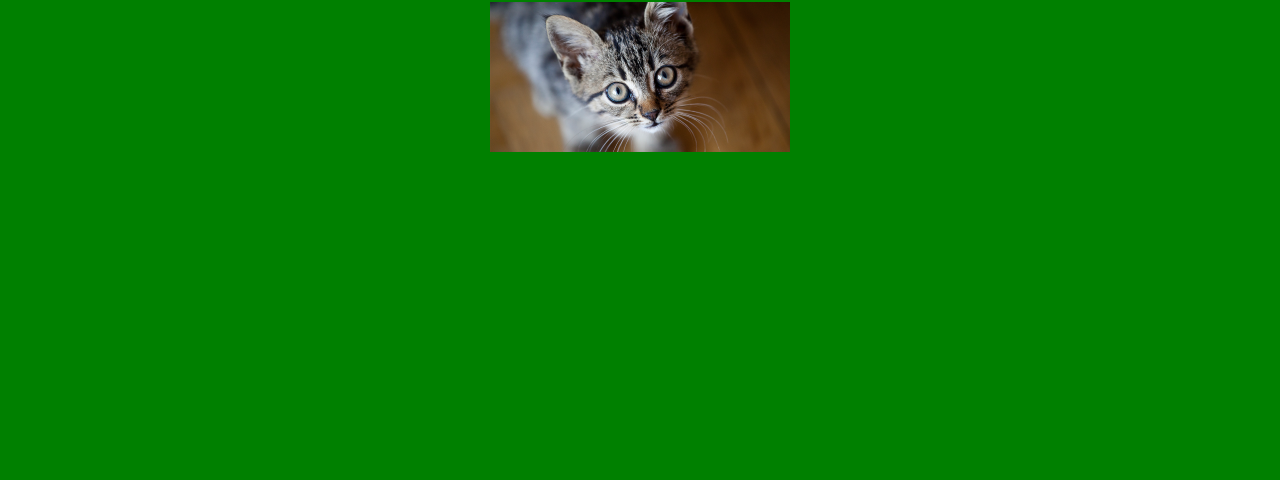
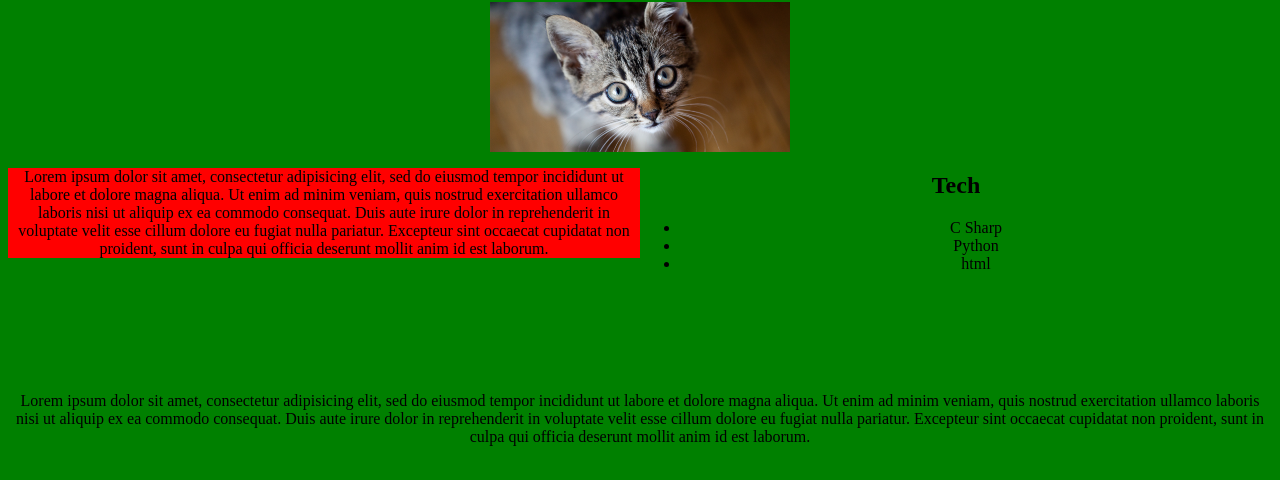
Before and after one commit to RamoneSparta/portfolio-page, a plain HTML site: page index.html in a window 1280 px wide. Shown: the part 78-558 px from the top of the page. Drawn offline with Linux system fonts and the light colour scheme.

Commit message:
I've added another container underneath the paragraph and list

```diff
--- a/index.html
+++ b/index.html
@@ -10,15 +10,23 @@
     <h1 class = "blue-text">Ramone Grant Nelson</h1>
   </header>
 <div>
-<img class="center" src="Thinking-of-getting-a-cat.png" alt="Photograph of Myself" style="width:300px" >
+<img class="center" src="Thinking-of-getting-a-cat.png"  style="width:300px" >
 </div>
   <div style="display:inline">
 <div class="container-left">
-
+  <p class="red">Lorem ipsum dolor sit amet, consectetur adipisicing elit, sed do eiusmod tempor incididunt ut labore et dolore magna aliqua. Ut enim ad minim veniam, quis nostrud exercitation ullamco laboris nisi ut aliquip ex ea commodo consequat. Duis aute irure dolor in reprehenderit in voluptate velit esse cillum dolore eu fugiat nulla pariatur. Excepteur sint occaecat cupidatat non proident, sunt in culpa qui officia deserunt mollit anim id est laborum.</p>
 </div>
 <div class="container-right">
-
+  <h2>Tech</h2>
+<ul>
+<li>C Sharp</li>
+<li>Python</li>
+<li>html</li>
+</ul>
 </div>
+  </div>
+  <div class="container-bottom">
+      <p >Lorem ipsum dolor sit amet, consectetur adipisicing elit, sed do eiusmod tempor incididunt ut labore et dolore magna aliqua. Ut enim ad minim veniam, quis nostrud exercitation ullamco laboris nisi ut aliquip ex ea commodo consequat. Duis aute irure dolor in reprehenderit in voluptate velit esse cillum dolore eu fugiat nulla pariatur. Excepteur sint occaecat cupidatat non proident, sunt in culpa qui officia deserunt mollit anim id est laborum.</p>
   </div>
   </body>
 </html>
--- a/style.css
+++ b/style.css
@@ -1,4 +1,4 @@
-p{
+p.red{
   background-color: red
 }
 body
@@ -8,6 +8,10 @@ body
 h1
 {
   background-color: blue
+}
+h2
+{
+  text-align: center;
 }
 .blue-text{
   background-color: blue;
@@ -27,11 +31,23 @@ height: 200px;
   }
   .container-left
   {
+    text-align: center;
     float: left;
     border-color: black;
+    width: 50%;
   }
   .container-right
   {
+    text-align: center;
     float: right;
     border-color: black;
+    width: 50%;
   }
+  .container-bottom
+  {
+    text-align: center;
+    vertical-align: middle;
+    border-color: black;
+
+    margin-top: 30vh;
+  }
```
